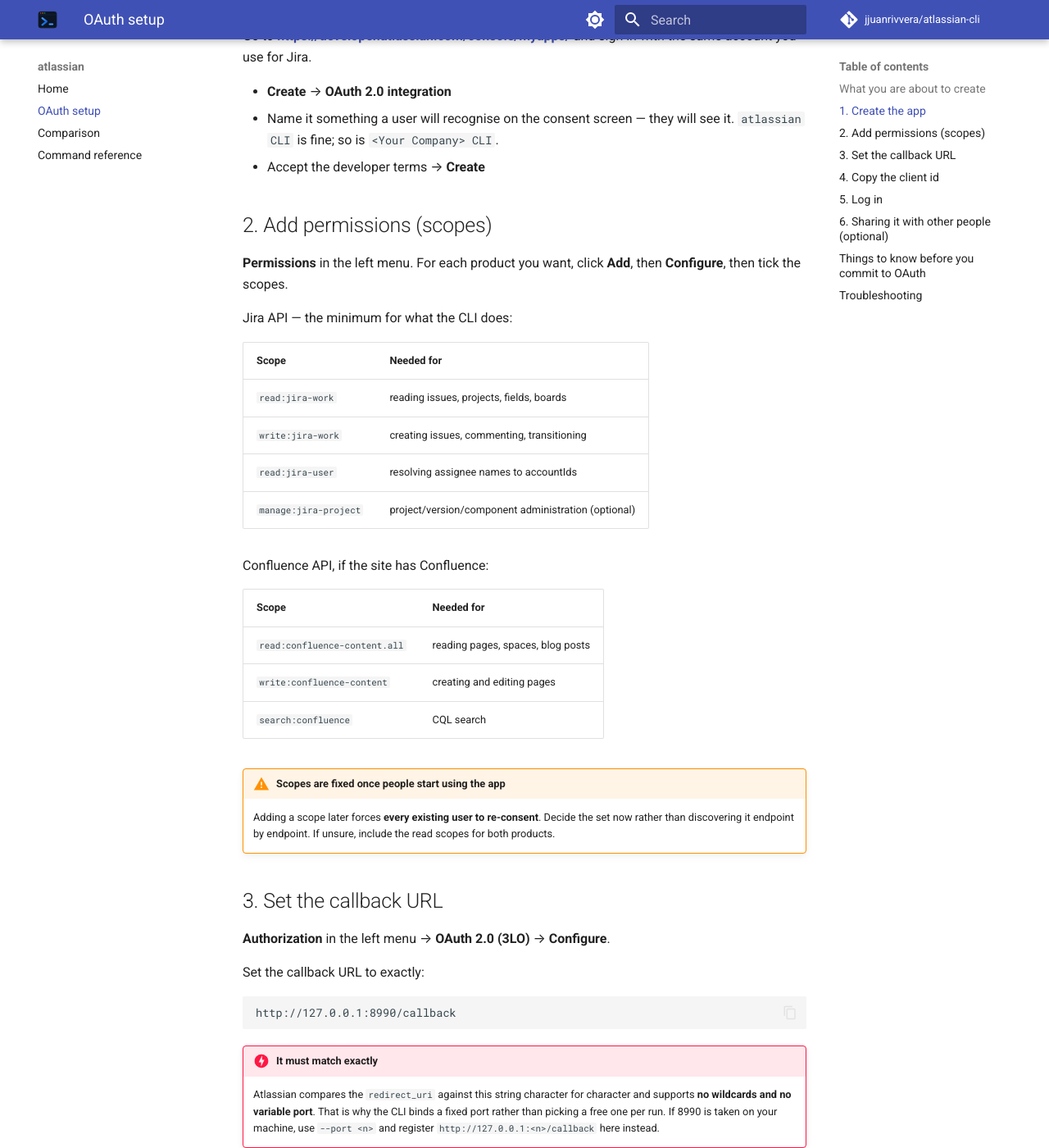
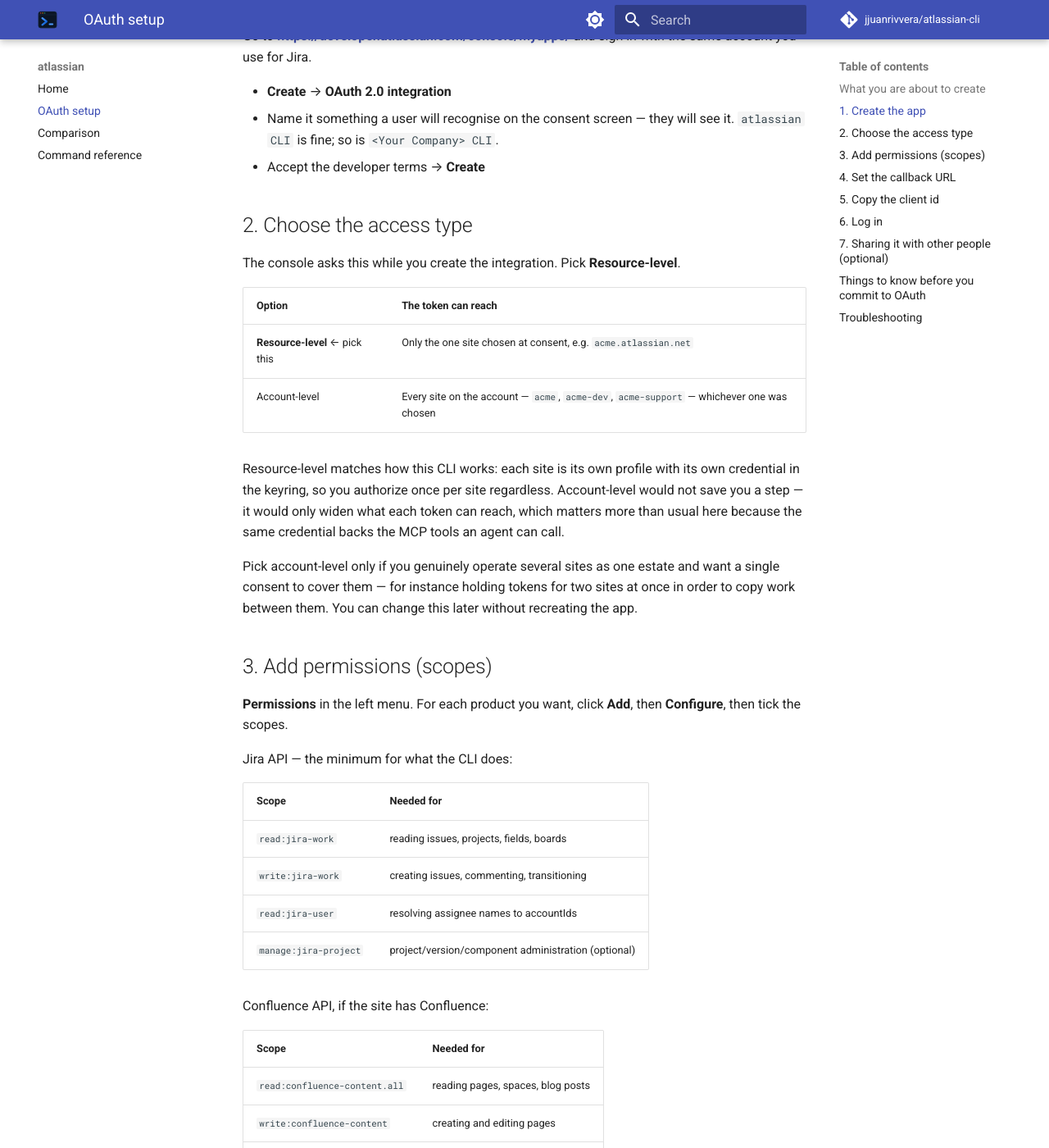
Before and after one commit to jjuanrivvera/atlassian-cli, an MkDocs documentation site: the page built from docs/oauth-app.md, in a window 1280 px wide and 1400 px high, scrolled down 577 px. Shown: the whole window at 82% size. Built offline with MkDocs 1.6.1 and Material for MkDocs 9.7.7, drawn with Linux system fonts in a browser that asks for light colours; comment, search, counter and statistics services are not loaded; some of the changed text lies outside the part shown.

Commit message:
docs: cover the access-type choice in the OAuth guide
The console asks Resource-level vs Account-level while creating the integration,
and the guide skipped it. Resource-level is the right answer here: each site is
already its own profile with its own keyring credential, so account-level saves
no step and only widens what a token reaches — which matters more than usual
because the same credential backs the MCP tools an agent can call.

Also documents the failure mode account-level introduces: several accessible
sites and none matching the configured base URL exactly, which resolveCloudID
reports by listing what the token can actually reach.

```diff
--- a/docs/oauth-app.md
+++ b/docs/oauth-app.md
@@ -25,7 +25,25 @@ you use for Jira.
   CLI` is fine; so is `<Your Company> CLI`.
 - Accept the developer terms → **Create**
 
-## 2. Add permissions (scopes)
+## 2. Choose the access type
+
+The console asks this while you create the integration. Pick **Resource-level**.
+
+| Option | The token can reach |
+|---|---|
+| **Resource-level** ← pick this | Only the one site chosen at consent, e.g. `acme.atlassian.net` |
+| Account-level | Every site on the account — `acme`, `acme-dev`, `acme-support` — whichever one was chosen |
+
+Resource-level matches how this CLI works: each site is its own profile with its own credential
+in the keyring, so you authorize once per site regardless. Account-level would not save you a
+step — it would only widen what each token can reach, which matters more than usual here
+because the same credential backs the MCP tools an agent can call.
+
+Pick account-level only if you genuinely operate several sites as one estate and want a single
+consent to cover them — for instance holding tokens for two sites at once in order to copy work
+between them. You can change this later without recreating the app.
+
+## 3. Add permissions (scopes)
 
 **Permissions** in the left menu. For each product you want, click **Add**, then
 **Configure**, then tick the scopes.
@@ -96,7 +114,7 @@ atlassian auth login --method oauth2 --client-id <id> --mode oob
 That prints the URL for you to open elsewhere, then asks you to paste back the `code`
 parameter from the redirect.
 
-## 6. Sharing it with other people (optional)
+## 7. Sharing it with other people (optional)
 
 **Distribution** in the left menu → toggle sharing on. Users will see a warning that the app
 has not been reviewed by Atlassian until you take it through Marketplace review.
@@ -127,6 +145,7 @@ developer account.
 |---|---|
 | `invalid redirect_uri` | The registered callback does not match exactly. Compare it against the URL the CLI prints before opening the browser. |
 | `cannot listen on 127.0.0.1:8990` | Something else holds the port. Use `--port` and register the matching URL, or `--mode oob`. |
+| `no accessible site matches <url>` | Account-level access returned several sites and none matched your base URL exactly. The error lists what the token can reach; copy the right one into `atlassian config set base_url`. Resource-level has no such failure mode. |
 | Consent screen lists no products | No scopes added. Go back to **Permissions**. |
 | `403` after a successful login | The token authenticated but lacks a scope for that call. Add it, then re-consent. |
 | Works for an hour, then fails | `offline_access` was not granted. Re-run `auth login`. |
```
Also changed, not shown: other parts of docs/oauth-app.md (+3 -3 lines).
